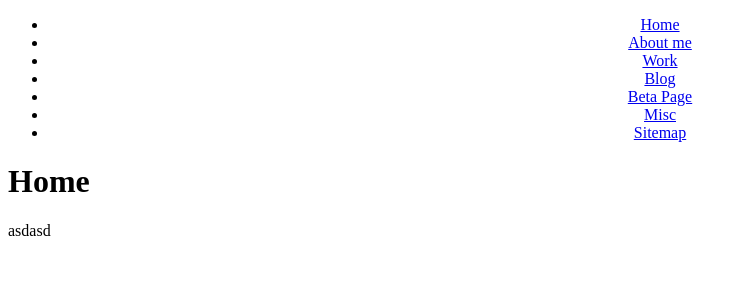
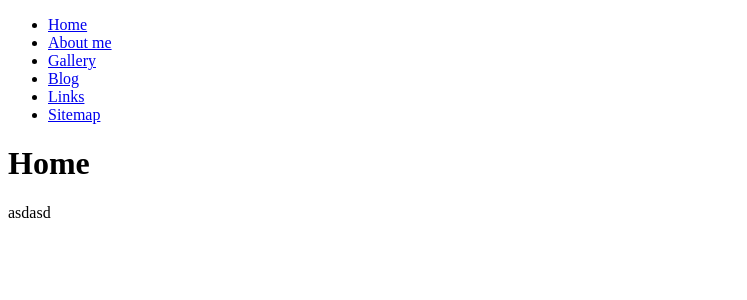
Before and after one commit to boffnoff/boffnoff.github.com, a Jekyll site: the page built from index.html, in a window 1280 px wide. Shown: the top 300 px of the page, without its empty margins (0-747 px from the left). Built offline with Jekyll 4.4.1, drawn with Linux system fonts in a browser that asks for light colours; part of the change alters nothing that is shown.

Commit message:
removed useless header links and reset menu

```diff
--- a/_layouts/main.html
+++ b/_layouts/main.html
@@ -4,73 +4,27 @@
 <head>
   <link rel="icon" type="image/x-icon" href="http://www.boffnoff.me/favicon.ico">
   <link rel="stylesheet" type="text/css" href="/css/index.css">
-  <meta name="Description" content="Robin Stanley: A school student who loves HTML and CSS3.
-              WARNING THIS SITE IS HILARRIOUS AND MAY ACTUALLY HELP, Category: IT">
   <meta http-equiv="cache-control" content="max-age=29030400" />
-
-
-
   <script type="text/javascript" src="http://code.jquery.com/jquery.min.js"></script>
   <script type="text/javascript" src="/mobilemenu/rmm-js/responsivemobilemenu.js"></script>
   <meta name="viewport" content="width=device-width, initial-scale=1, maximum-scale=1, user-scalable=no"/>
-
-  <meta name="msapplication-TileColor" content="#123456"/>
-  <meta name="msapplication-TileImage" content="/favicon.ico"/>
   <meta name="viewport" content="width=device-width">
-
-
-
-   <!-- copied from Bath College website, for links to ios icons. Not even sure the favicon.ico will display right :)
-        Everything below is in development and may not work right. -->
-
-    <link rel="apple-touch-icon" sizes="144x144" href="/favicon.ico" />
-    <link rel="apple-touch-icon" sizes="114x114" href="/favicon.ico" />
-    <link rel="apple-touch-icon" sizes="72x72" href="/favicon.ico" />
-    <link rel="apple-touch-icon" sizes="57x57" href="/favcon.ico" />
-		<link rel="shortcut icon" href="/favicon.ico" type="image/x-icon" />
-
-    <!-- iPhone (INLCUDE MY OWN BACKGROUND IMAGES)-->
-		<link href="/images/main/splash/320x460.png"
-		      media="(device-width: 320px) and (device-height: 480px)
-		         and (-webkit-device-pixel-ratio: 1)"
-		      rel="apple-touch-startup-image">
-
-    <!-- iPhone (Retina)(INLCUDE MY OWN BACKGROUND IMAGES) -->
-		<link href="/images/main/splash/640x920.png"
-		      media="(device-width: 320px) and (device-height: 480px)
-		         and (-webkit-device-pixel-ratio: 2)"
-		      rel="apple-touch-startup-image">
-
-    <!-- iPhone 5 (INLCUDE MY OWN BACKGROUND IMAGES) -->
-		<link href="/images/main/splash/640x1096.png"
-		      media="(device-width: 320px) and (device-height: 568px)
-		         and (-webkit-device-pixel-ratio: 2)"
-		      rel="apple-touch-startup-image">
-		<meta name="apple-mobile-web-app-status-bar-style" content="black" />
-		<meta name="apple-mobile-web-app-capable" content="yes" />
-		<meta name="apple-mobile-web-app-title" content="Boffnoff" />
-
- <!-- END OF COPIED LINKS! -->
 
 
 </head>
 
 
 <body>
-	<div id="sticky-header" align="center">
-
-        <div class='rmm' data-menu-style = "minimal">
+	    <div class='rmm' data-menu-style = "minimal">
             <ul>
-                <li><a href='/index.html'>Home</a></li>
-                <li><a href='/about.html'>About me</a></li>
-                <li><a href='/work.html'>Work</a></li>
-                <li><a href='/blog'>Blog</a></li>
-                <li><a href='/beta/index.html'>Beta Page</a></li>
-                 <li><a href='/misc.html'>Misc</a></li>
-                <li><a href='/sitemap.html'>Sitemap</a></li>
-              </ul>
+                <li><a href='../index.html'>Home</a></li>
+                <li><a href='../about.html'>About me</a></li>
+                <li><a href='#gallery'>Gallery</a></li>
+                <li><a href='#blog'>Blog</a></li>
+                <li><a href='#links'>Links</a></li>
+                <li><a href='#sitemap'>Sitemap</a></li>
+            </ul>
         </div>
-</div>
 
 
   <header class="main_header">
```
